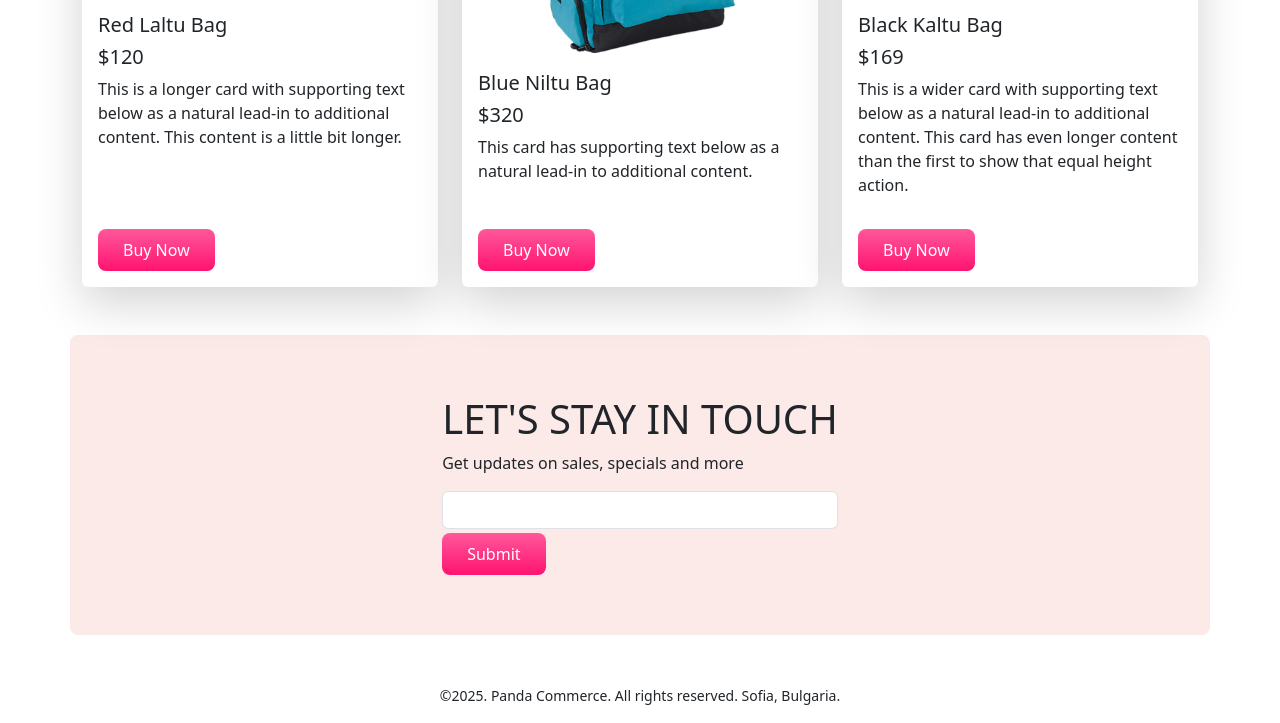
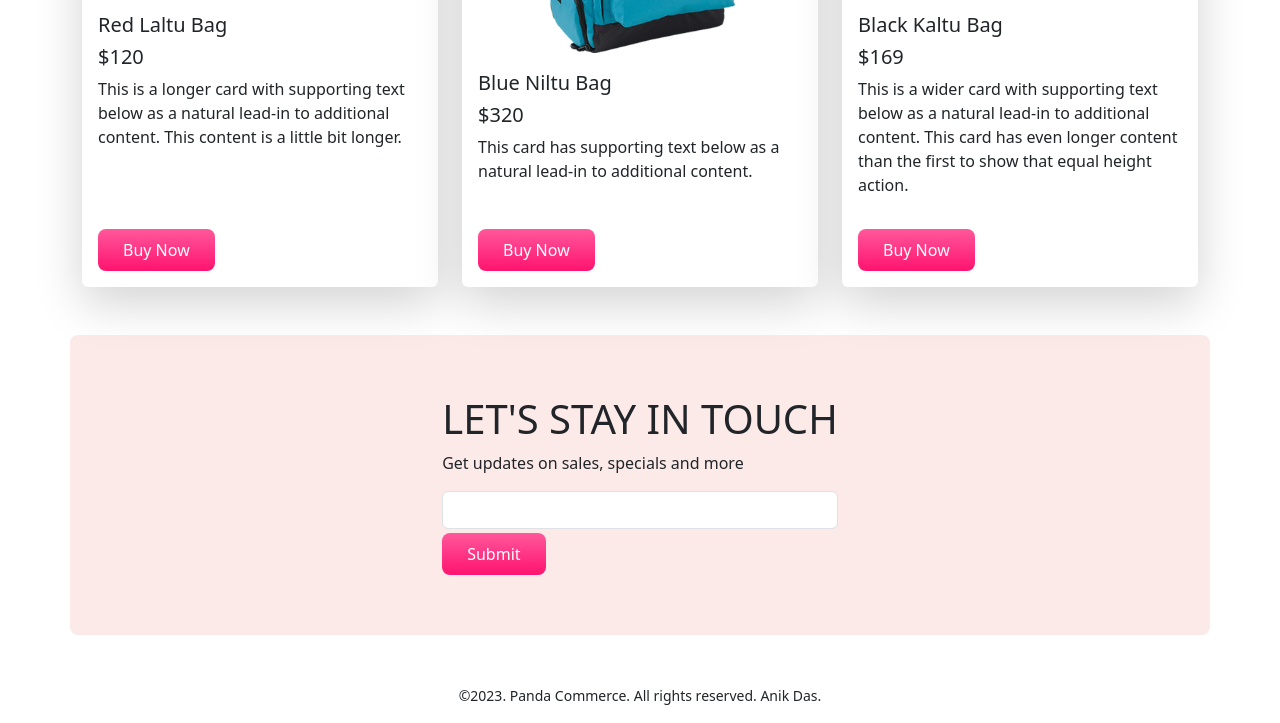
Before and after one commit to AnikDasJoy/panda-commerce-bootstrap, a plain HTML site: page index.html in a window 1280 px wide. Shown: the part 1673-2396 px from the top of the page. Drawn offline with nearby package versions, Linux system fonts and the light colour scheme.

Commit message:
final commit

```diff
--- a/index.html
+++ b/index.html
@@ -272,7 +272,7 @@
     </main>
 
     <footer class="text-center mt-5">
-        <p><small>©2025. Panda Commerce. All rights reserved. Sofia, Bulgaria.</small></p>
+        <p><small>©2023. Panda Commerce. All rights reserved. Anik Das.</small></p>
     </footer>
 
     <script src="https://cdn.jsdelivr.net/npm/bootstrap@5.3.0/dist/js/bootstrap.bundle.min.js"
```
